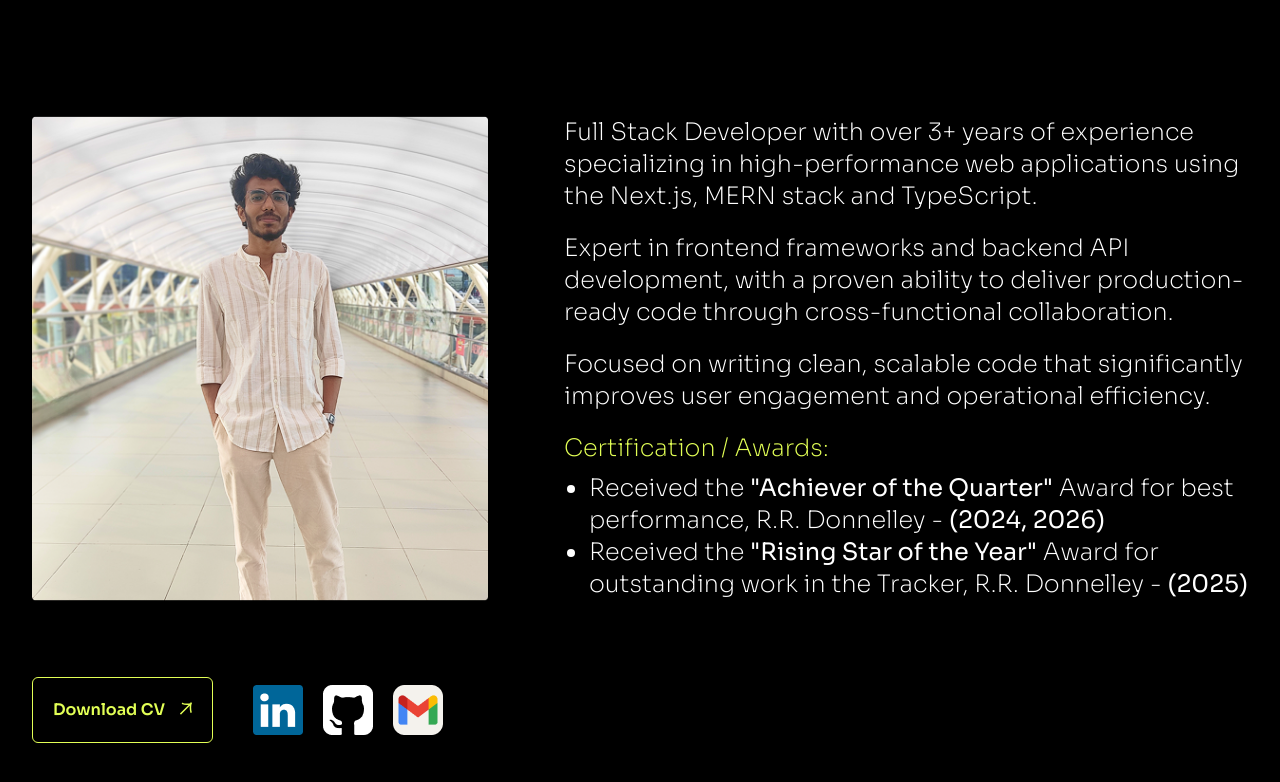
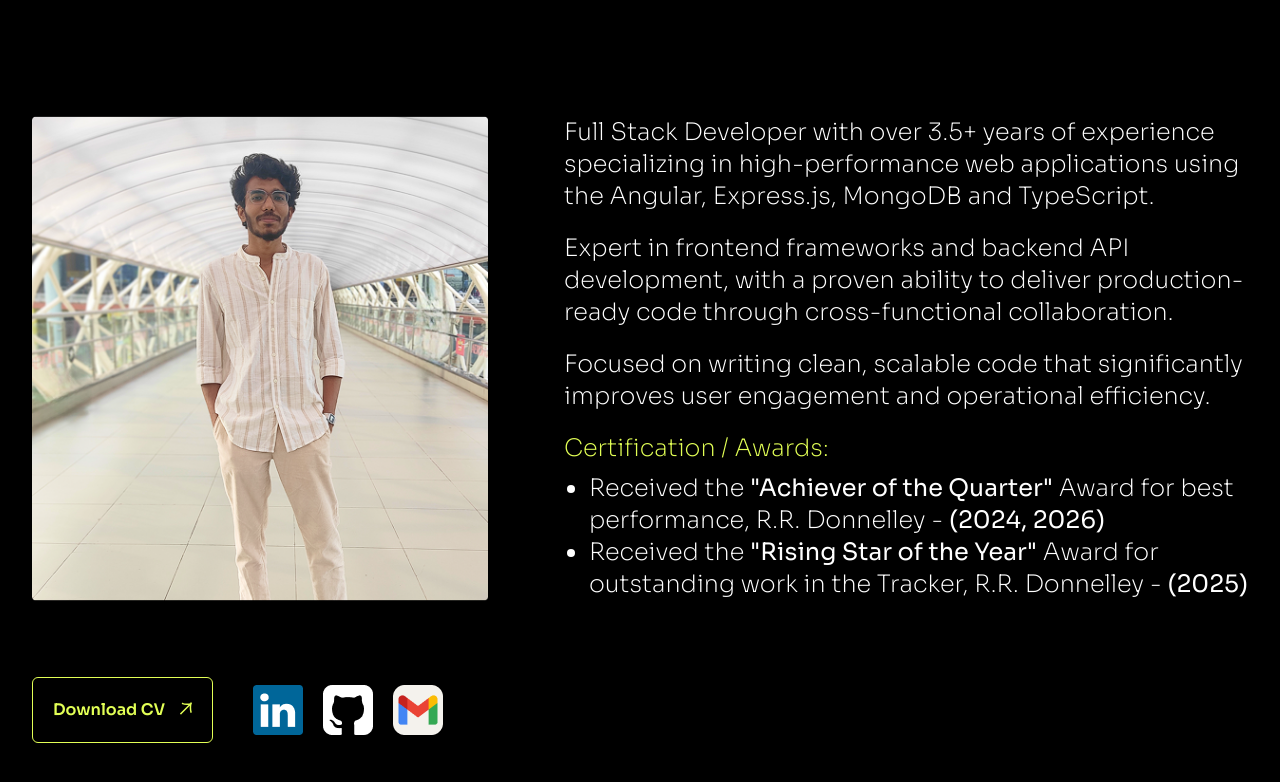
Before and after one commit to shaheedams/my-portfolio, a Next.js app: page / in a window 1280 px wide. Shown: the part 827-1609 px from the top of the page. Built offline with nearby package versions, Linux system fonts and the light colour scheme.

Commit message:
Revise About component with updated skills and tech stack
Updated the About component to reflect new experience and skills, including a change in technology stack from Next.js to Angular, Express.js, MongoDB, and TypeScript.

```diff
--- a/src/components/about/page.tsx
+++ b/src/components/about/page.tsx
@@ -30,7 +30,7 @@ const About = () => {
                         </div>
                     </div>
                     <div className="aboutRight text-2xl w-[60%]">
-                        <p className="mb-5">Full Stack Developer with over 3+ years of experience specializing in high-performance web applications using the Next.js, MERN stack and TypeScript.</p>
+                        <p className="mb-5">Full Stack Developer with over 3.5+ years of experience specializing in high-performance web applications using the Angular, Express.js, MongoDB and TypeScript.</p>
                         <p className="mb-5">Expert in frontend frameworks and backend API development, with a proven ability to deliver production-ready code through cross-functional collaboration.</p>
                         <p className="mb-5">Focused on writing clean, scalable code that significantly improves user engagement and operational efficiency.</p>
                         <h6 className="text-msprimary mb-2">Certification / Awards:</h6>
```
